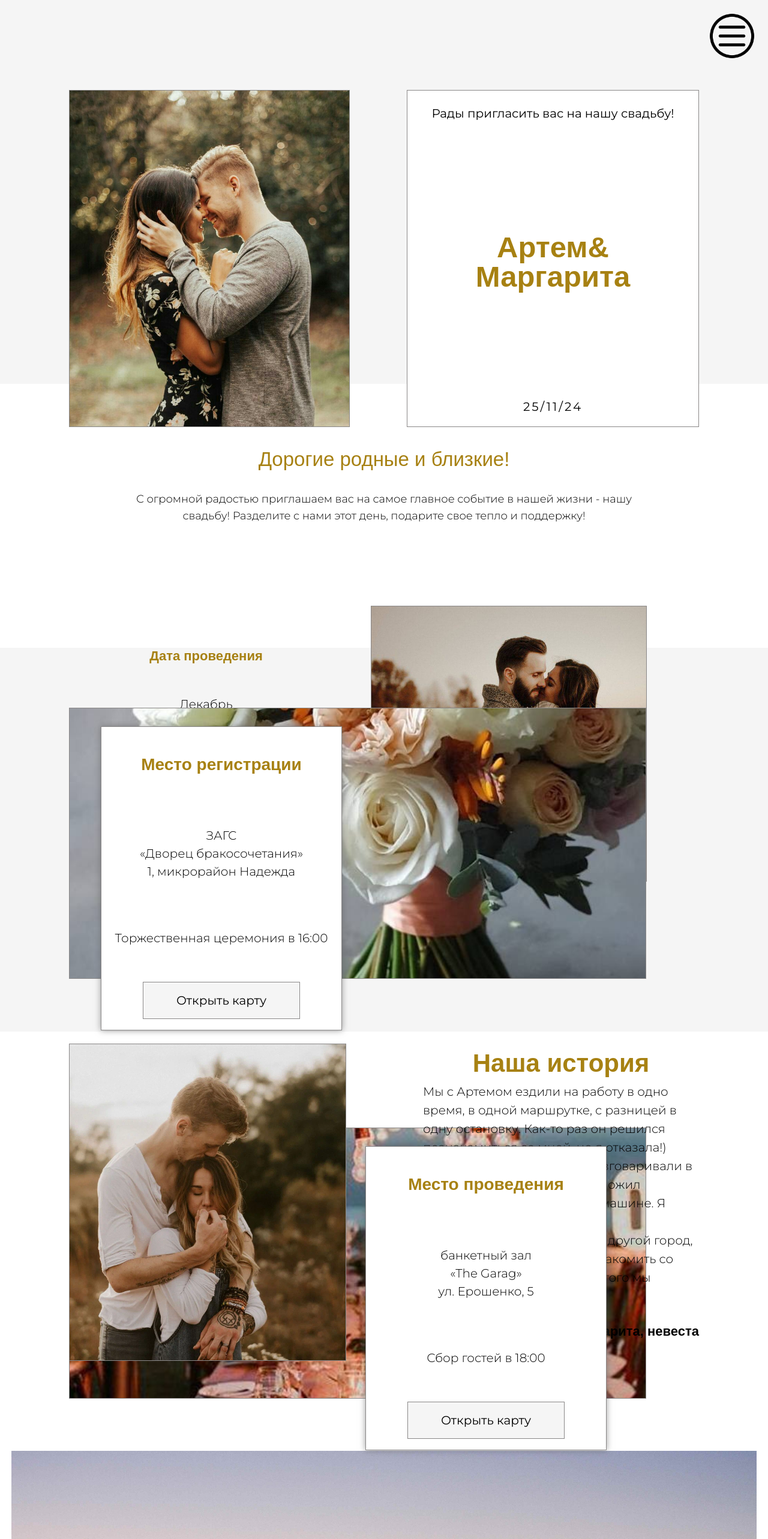
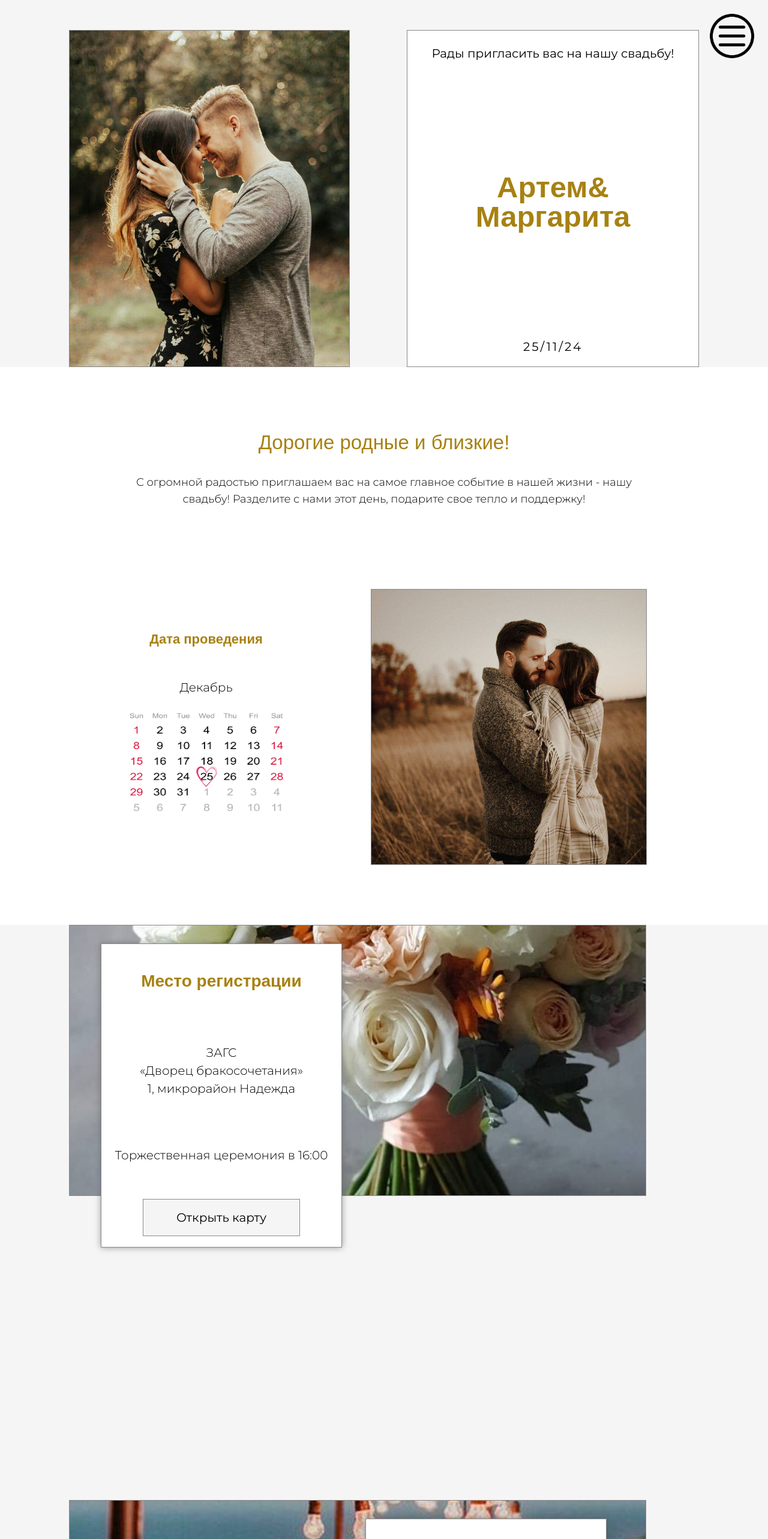
Before and after one commit to Beinyc/wedding-web-site_invite-two, a React (Create React App) app: page / in a window 1280 px wide. Shown: the top 2566 px of the page at 60% size. Built offline with nearby package versions, Linux system fonts and the light colour scheme; the HTML template or start-up script is replaced by a standard one.

Commit message:
v 0.9.4
- еще много правок

```diff
--- a/src/App.js
+++ b/src/App.js
@@ -16,9 +16,6 @@ function App() {
     <div className="App">
       <div id='home'><Header /></div>
       <div id="invitation"><Main /></div>
-      <div id="date"></div>
-      <div id="registration-place"></div>
-      <div id="registration-place"></div>
       <div id="venue"><Place /></div>
       <div id="our-story"><OurStory /></div>
       <div id="happy-moments"><Photo /></div>
--- a/src/components/OurStory/OurStory.css
+++ b/src/components/OurStory/OurStory.css
@@ -1,6 +1,7 @@
 .our-story__permission {
     margin: 0 auto;
     max-width: 1050px;
+    position: relative;
 }
 
 .our-story__image {
@@ -82,7 +83,6 @@
 
 @media (max-width:860px) {
     .our-story {
-        margin-top: 200px;
         display: flex;
         align-items: center;
         justify-content: center;
@@ -104,10 +104,6 @@
         font-size: 14px;
     }
 
-    .our-story {
-        margin-top: 400px;
-    }
-
     .our-story__flex-cart {
         width: 90%;
         display: flex;
--- a/src/components/Timer/Timer.jsx
+++ b/src/components/Timer/Timer.jsx
@@ -4,7 +4,7 @@ import backgroundImage from '../../images/timer.jpg'; // Импортируем
 
 export default function Timer() {
     const calculateTimeLeft = () => {
-        const targetDate = new Date("2024-08-10T23:59:59"); // Установи свою дату здесь
+        const targetDate = new Date("2024-11-25T23:59:59"); // Установи свою дату здесь
         const now = new Date();
         const difference = targetDate - now;
 
--- a/src/components/header/header.css
+++ b/src/components/header/header.css
@@ -1,14 +1,13 @@
 .header {
     margin: 0 auto;
     background-color: #f5f5f5;
-    height: 80vh;
 }
 
 .header__permission {
     max-width: 1050px;
     margin: 0 auto;
-    padding-top: 150px;
-    position: relative; /* Добавлено для позиционирования бургер-иконки */
+    padding-top: 50px;
+    position: relative;
 }
 
 .header__burger-icon {
@@ -18,6 +17,7 @@
     right: 20px;
     top: 20px;
     width: 80px;
+    z-index: 100;
 }
 
 .header__flex {
@@ -176,8 +176,8 @@
 
     .header {
         background-image: url(../../images/1647038567_55-kartinkin-net-p-kartinki-dlya-par-69.jpg);
-        object-fit: cover;
-        background-position: center;
+        background-repeat: no-repeat;
+        background-size: cover;
     }
 
     .header__cards {
--- a/src/components/main/main.css
+++ b/src/components/main/main.css
@@ -1,6 +1,5 @@
 .main {
     margin: 0 auto;
-    height: 55vh;
 }
 
 .main__permission {
--- a/src/components/place/place.css
+++ b/src/components/place/place.css
@@ -1,13 +1,11 @@
 .place {
-    margin: 0 auto;
     background-color: #f5f5f5;
-    height: 80vh;
+    margin-top: 100px;
 }
 
 .place__permission {
+    margin: 0 auto;
     max-width: 1050px;
-    margin: 0 auto;
-    padding-top: 100px;
 }
 
 .place__image-bouquet {
@@ -94,11 +92,6 @@
     position: relative;
     top: -436px;
     left: 833px;
-}
-
-.place__cards-positions {
-    height: 0;
-    padding-bottom: 700px;
 }
 
 .place__cart-holiday {
@@ -201,6 +194,7 @@
     .place__image-table {
         width: 95%;
         margin: 0 auto;
+        margin-top: 70px;
     }
 
     .place__cart-registration-down {
@@ -262,15 +256,3 @@
         margin-bottom: 70px;
     }
 }
-
-@media(max-width:780px) {
-    .place__image-bouquet {
-        margin-top: 150px;
-    }
-}
-
-@media(max-width:470px) {
-    .place__image-bouquet {
-        margin-top: 250px;
-    }
-}
--- a/src/components/place/place.jsx
+++ b/src/components/place/place.jsx
@@ -8,7 +8,6 @@ export default function Place() {
   return (
     <div className="place">
       <div className="place__permission">
-        <div className="place__cards-positions">
       <div className="place__image-bouquet" />
         <div className="place__cart-registration">
           <h3 className="place__cart-title">Место регистрации</h3>
@@ -29,8 +28,7 @@ export default function Place() {
             Открыть карту
           </a>
         </div>
-        </div>
-        <div className="place__cards-positions">
+
           <div className="place__image-table" />
           <div className="place__cart-registration-down">
             <h3 className="place__cart-title">Место проведения</h3>
@@ -49,7 +47,7 @@ export default function Place() {
               Открыть карту
             </a>
           </div>
-        </div>
+
       </div>
     </div>
   );
```
Lines whose indentation alone changed are shown as unchanged.
